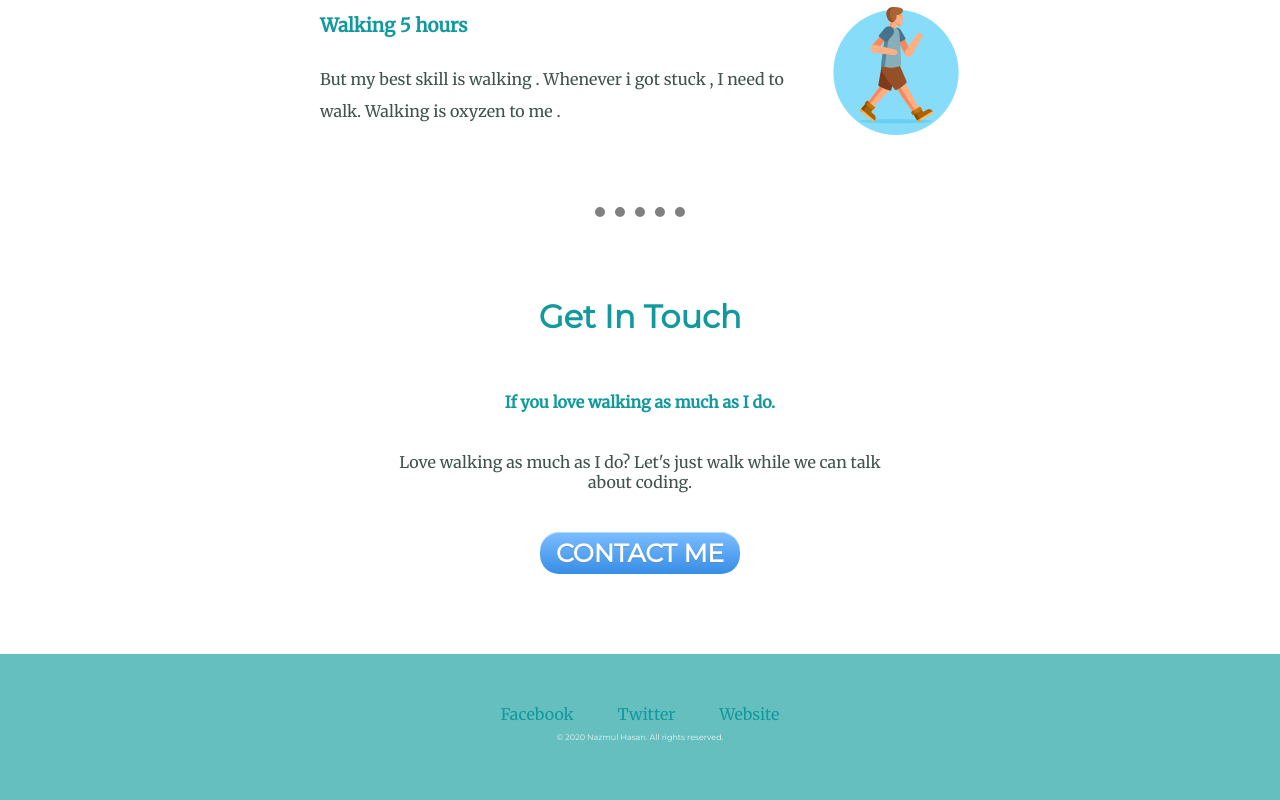
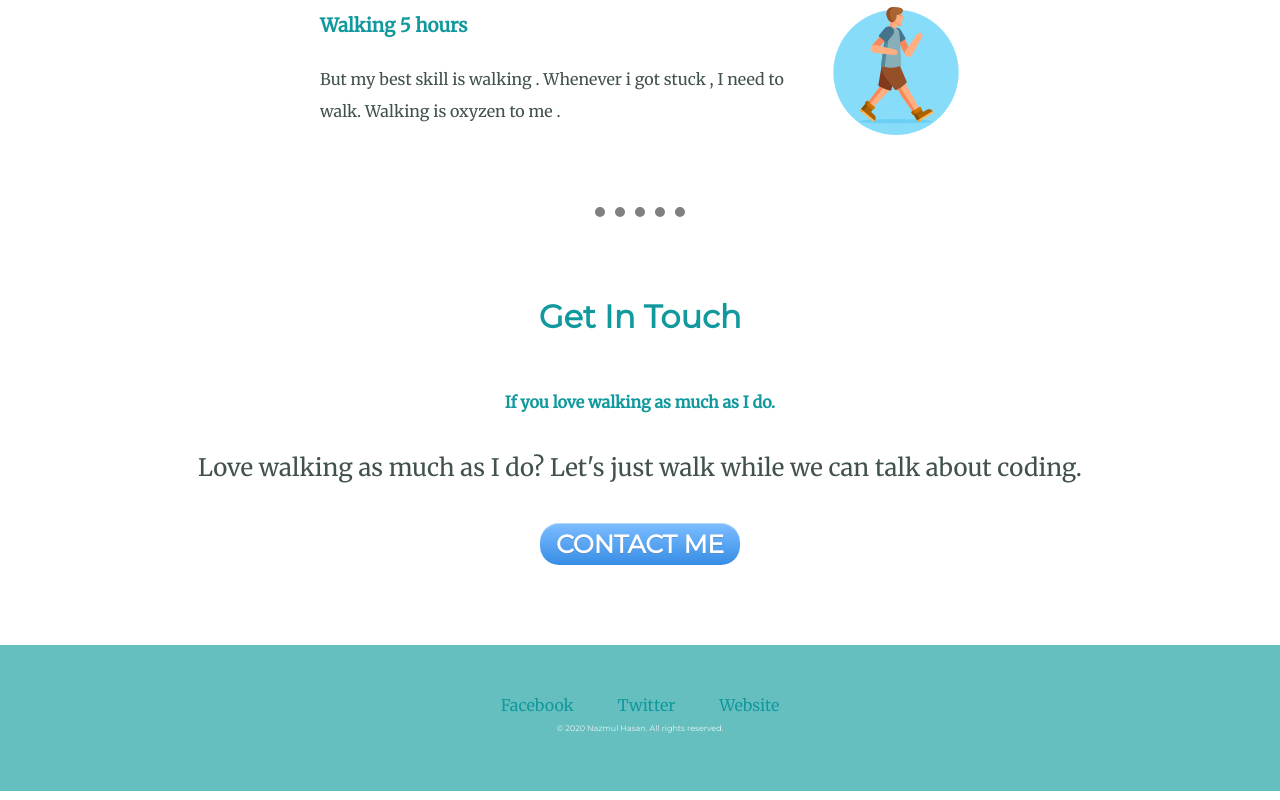
Before and after one commit to nazmulhasan20/new, a plain HTML site: page index.html in a window 1280 px wide. Shown: the part 1513-2313 px from the top of the page. Drawn offline with Linux system fonts and the light colour scheme; files that its build step writes are made by us from their sources.

Commit message:
Add files via upload

```diff
--- a/styles.css
+++ b/styles.css
@@ -99,8 +99,9 @@ font-size: 50%;
 }
 
 .contact-me-massage{
-  width: 40%;
+  width: 80%;
   margin: 40px auto 40px auto;
+  font-size: 1.5rem;
 }
 .btn {
 	box-shadow:inset 0px 1px 0px 0px #bbdaf7;
```
